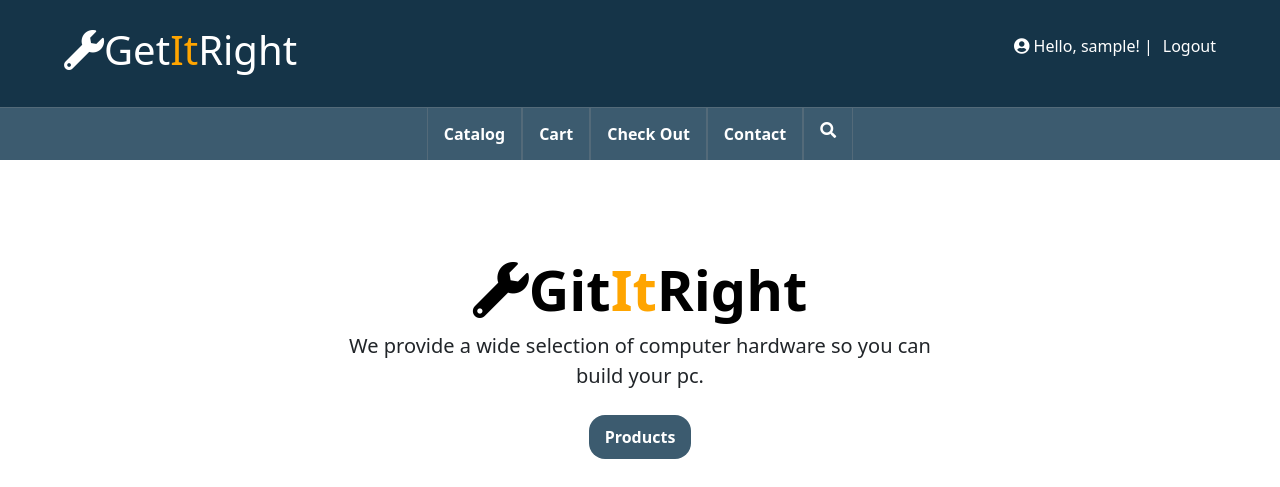
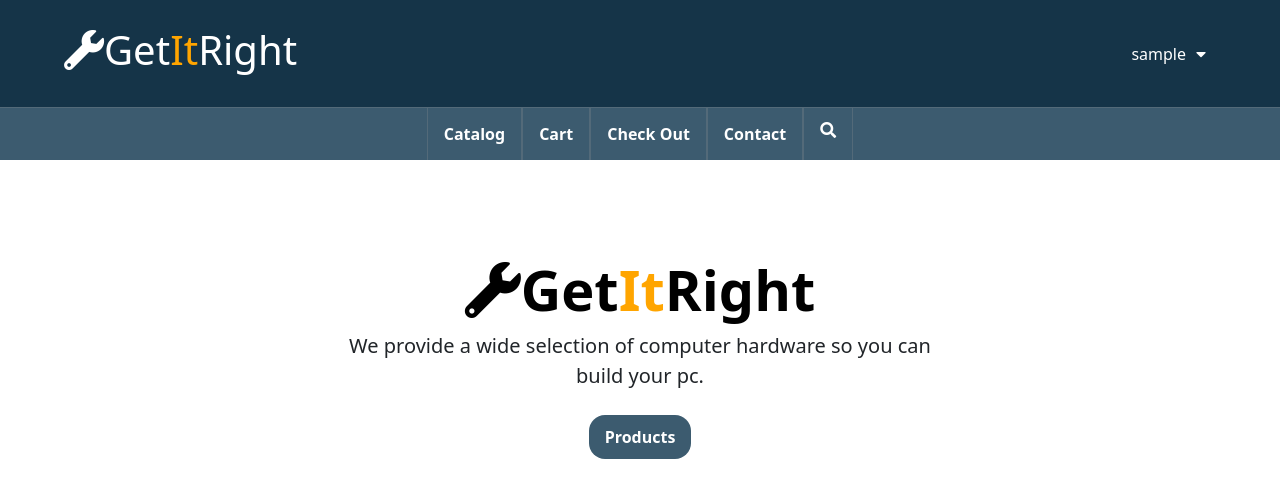
Before and after one commit to SunCh1p/Database-Project, a Flask app: template Flask/templates/index.html in a window 1280 px wide. Shown: the top 487 px of the page. Run offline with Flask 3, Linux system fonts and the light colour scheme; the template is opened without the code that fills it: most values are stand-ins (such as "Sample title", 1, 10 or a date in 2020); some libraries are stand-ins or nearby versions.

Commit message:
Added drop down menu functionality once logged in

```diff
--- /dev/null
+++ b/Flask/static/js/index.js
@@ -0,0 +1,22 @@
+$(".user").hover(function(){
+    if($(".arrow-btn").hasClass("rotate360")){
+        $(".arrow-btn").removeClass("rotate360");
+    }
+    $(".arrow-btn").addClass("rotate180");
+    $(".profile-pic, .arrow-btn, .user").addClass("highlight");
+    var userPosition = $(this).offset();
+    var userWidth = $(this).outerWidth();
+    var menuLeft = userPosition.left;
+    var menuTop = userPosition.top + $(this).outerHeight();
+    $(this).find('.drop-down').css({
+        'left': menuLeft,
+        'top': menuTop
+    }).slideDown(200);
+}, function(){
+    if($(".arrow-btn").hasClass("rotate180")){
+        $(".arrow-btn").removeClass("rotate180")
+    }
+    $(".arrow-btn").addClass("rotate360");
+    $(".profile-pic, .arrow-btn, .user").removeClass("highlight");
+    $(this).find('.drop-down').slideUp(200);
+});
--- a/Flask/static/styles.css
+++ b/Flask/static/styles.css
@@ -47,10 +47,12 @@ span{
     list-style-type:none;
     margin-left:10px;
 }
-.navAccount>li>*{
+
+.regisButton{
     text-decoration:none;
     color:white;
     float: center;
+
 }
 
 .regisButton:hover{
@@ -112,3 +114,53 @@ span{
     background-color: var(--DarkBlue);
     color:white;
 }
+
+.user{
+    padding:0;
+    margin:0;
+}
+
+.highlight{
+    color:orange !important;
+}
+
+.drop-down{
+    display:none;
+    position:absolute;
+    background-color: var(--LightBlue);
+    border: solid 1px var(--BorderLightBlue);
+    box-shadow: 0 0 10px rgba(0,0,0,0.1);
+    z-index:100;
+    padding:5px;
+    margin:0;
+}
+
+.drop-down>*{
+    list-style-type: none;
+}
+
+.rotate180{
+    animation: rotateAnimation180 0.2s ease-in-out forwards;
+}
+
+.rotate360{
+    animation: rotateAnimation360 0.2s ease-in-out forwards;
+}
+
+@keyframes rotateAnimation180{
+    0% {
+        transform: rotate(0deg);
+    }
+    100% {
+        transform: rotate(180deg);
+    }
+}
+
+@keyframes rotateAnimation360{
+    0%{
+        transform: rotate(180deg);
+    }
+    100% {
+        transform: rotate(360deg);
+    }
+}
--- a/Flask/templates/index.html
+++ b/Flask/templates/index.html
@@ -12,15 +12,25 @@
     <body>
         <div class = "NavBarHeader">
             <h1><a href = "./" class="Logo"><i class="fa fa-wrench" aria-hidden="true"></i>Get<span>It</span>Right</a></h1>
-            <ul class="navAccount">
-                {%if username%}
-                    <li><i class="fa fa-user-circle" aria-hidden="true"></i> Hello, {{username}}! |</li>
-                    <li><a href = "./logout" class="regisButton">Logout</a></li>
-                {% else %}
+            {%if username%}
+                <ul class="navAccount user">
+                    <li>{{username}}</li>
+                    <li><i class="fa fa-caret-down arrow-btn" aria-hidden="true"></i></li>
+                    <li>
+                        <ul class="drop-down">
+                            <li><a href = "./logout" class="regisButton">Logout</a></li>
+                            <li><a href = "./" class="regisButton">Profile</a></li>
+                            <li><a href = "./" class="regisButton">Payment</a></li>
+                        </ul>
+                    </li>
+                </ul>
+            {% else %}
+                <ul class="navAccount">
                     <li><a href = "./login" class="regisButton">Login</a></li>
                     <li><a href = "./register" class="regisButton">Register</a></li>
-                {% endif %}
-            </ul>
+                </ul>
+            {% endif %}
+
         </div>
 
         <div class = "NavBar">
@@ -35,7 +45,7 @@
 
         <!--Hero Section-->
         <div class="px-4 pt-5 my-5 text-center border-bottom">
-            <h1 class="display-4 fw-bold text-body-emphasis"><i class="fa fa-wrench" aria-hidden="true"></i>Git<span>It</span>Right</h1>
+            <h1 class="display-4 fw-bold text-body-emphasis"><i class="fa fa-wrench" aria-hidden="true"></i>Get<span>It</span>Right</h1>
             <div class="col-lg-6 mx-auto">
                 <p class="lead mb-4">We provide a wide selection of computer hardware so you can build your pc.</p>
                 <div class="d-grid gap-2 d-sm-flex justify-content-sm-center mb-5">
@@ -60,5 +70,8 @@
             </ul>
             <p class="text-center text-white">© 2024 GetItRight</p>
         </footer>
+
+        <script src="https://ajax.googleapis.com/ajax/libs/jquery/3.7.1/jquery.min.js"></script>
+        <script src="{{ url_for('static', filename='js/index.js') }}"></script>
     </body>
 </html>
```
